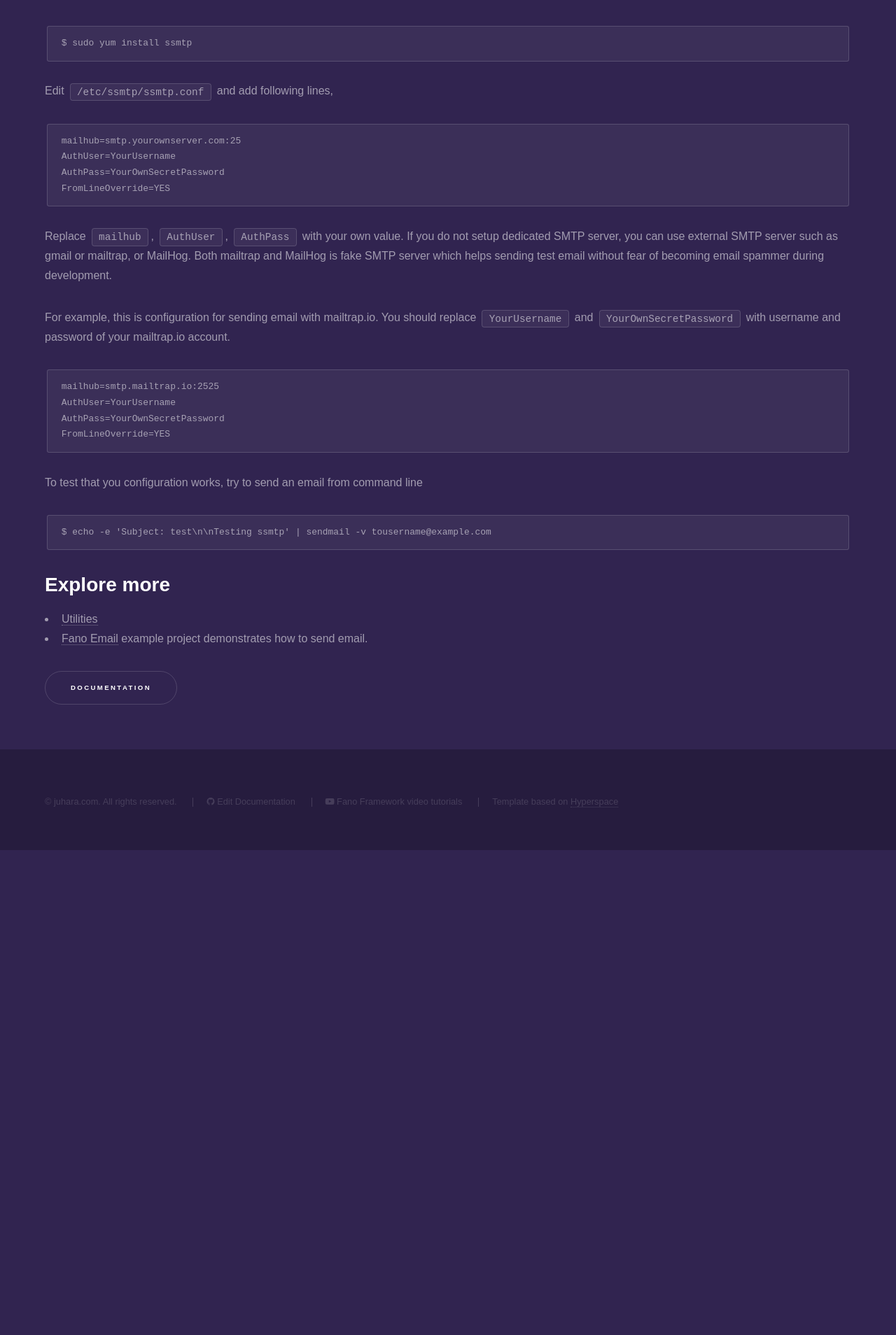
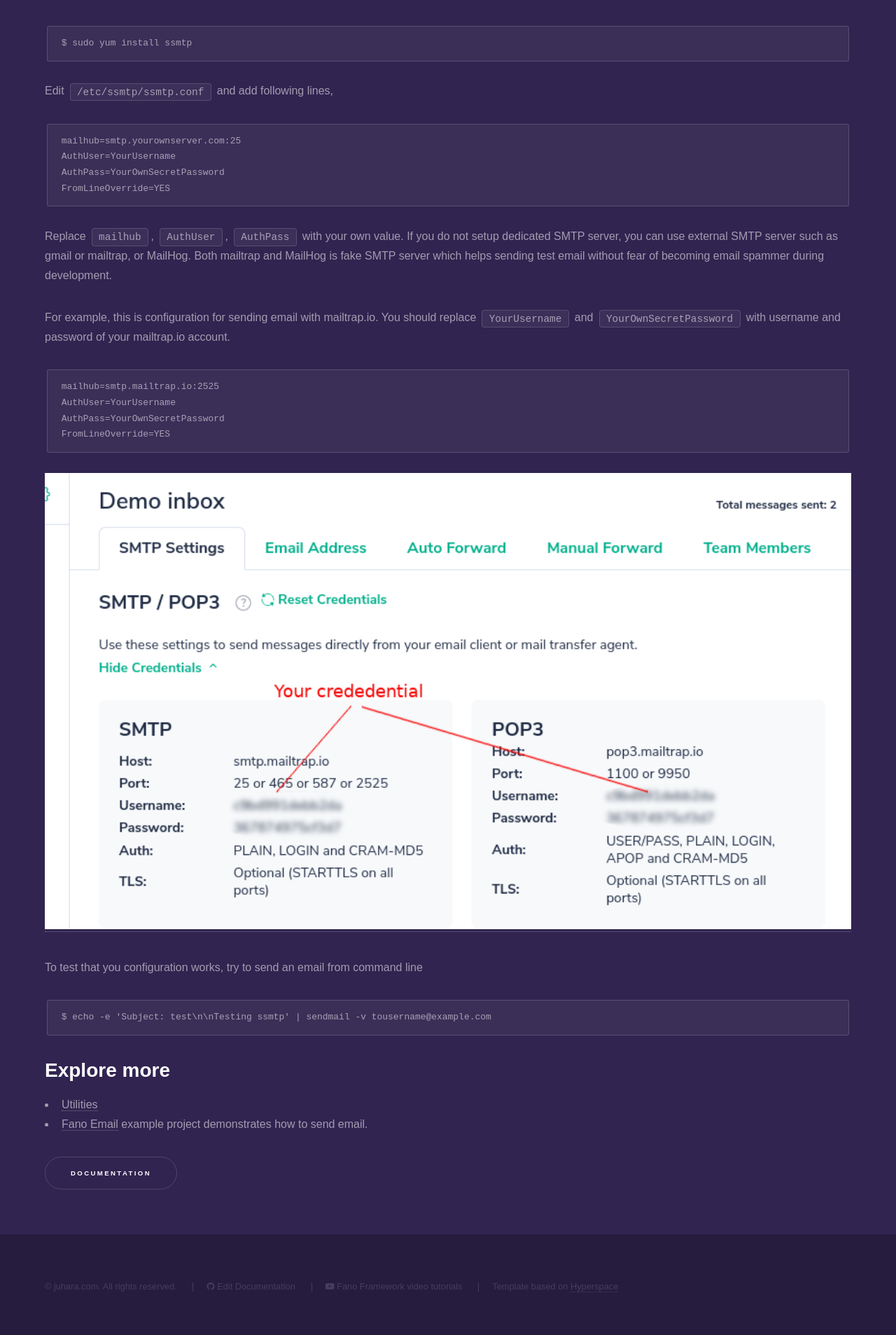
Before and after one commit to fanoframework/fanoframework.github.io, a Jekyll site: the page built from utilities/sending-email/index.md, in a window 1280 px wide. Shown: the part 1234-3142 px from the top of the page at 70% size. Built offline with Jekyll 4.4.1, drawn with Linux system fonts in a browser that asks for light colours; our own code applies the rules of GitHub Pages for plain Markdown files; before the commit the page ends 2449 px from its top, so only the background shows below that.

Commit message:
add mailtrap.io crendential image

````diff
--- a/utilities/sending-email/index.md
+++ b/utilities/sending-email/index.md
@@ -65,6 +65,9 @@
 AuthPass=YourOwnSecretPassword
 FromLineOverride=YES
 ```
+<a href="/assets/images/mailtrap.io.png">
+<img src="/assets/images/mailtrap.io.png" alt="Mailtrap.io credential" width="100%">
+</a>
 
 To test that you configuration works, try to send an email from command line
 
````
